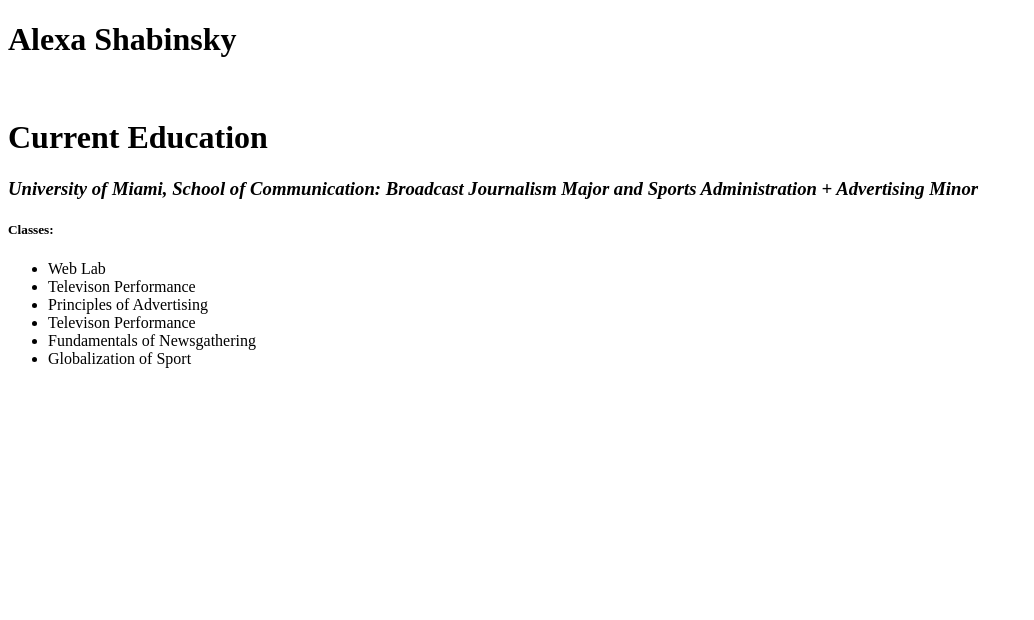
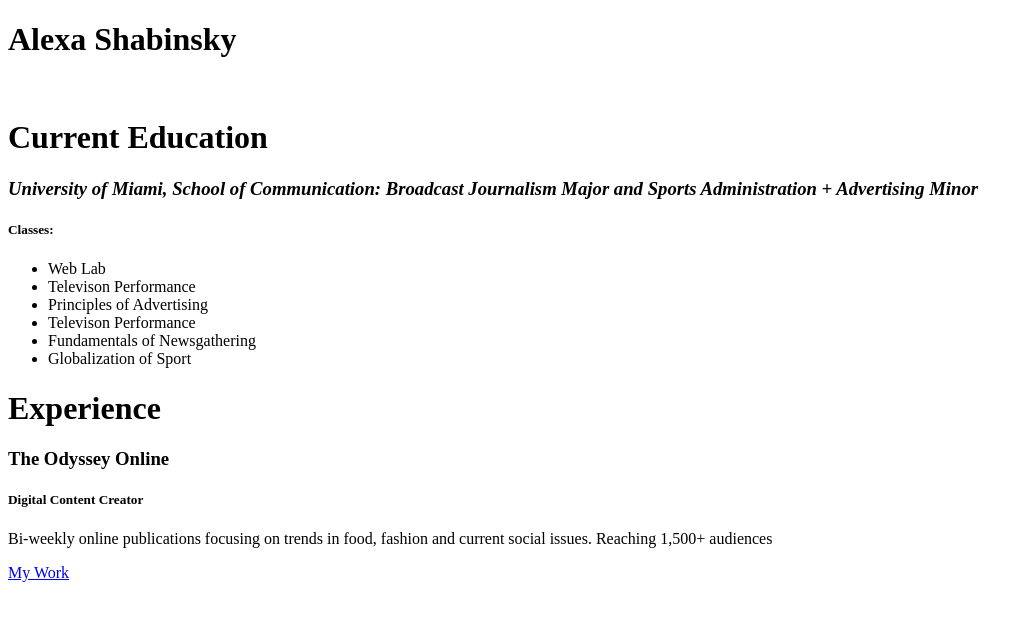
Before and after one commit to alexashabinsky/cim111, a plain HTML site: page hw/resume/index.html in a window 1280 px wide. Shown: the whole page, without its empty margins (0-1034 px from the left). Drawn offline with Linux system fonts and the light colour scheme.

Commit message:
added publication

```diff
--- a/hw/resume/index.html
+++ b/hw/resume/index.html
@@ -27,4 +27,17 @@
          <li>Globalization of Sport</li>
            </ul>
 
+
+      <h1>Experience</h1>
+        <h3>The Odyssey Online</h3>
+   <h5><b>Digital Content Creator</b></h5>
+    <p>Bi-weekly online publications focusing on trends in food, fashion and current social issues. Reaching 1,500+ audiences</p>
+ <a id="links" href="https://www.theodysseyonline.com/user/@alexashabinsky">My Work</a>
+
+
+
+
+
+
+
 </html>
```
